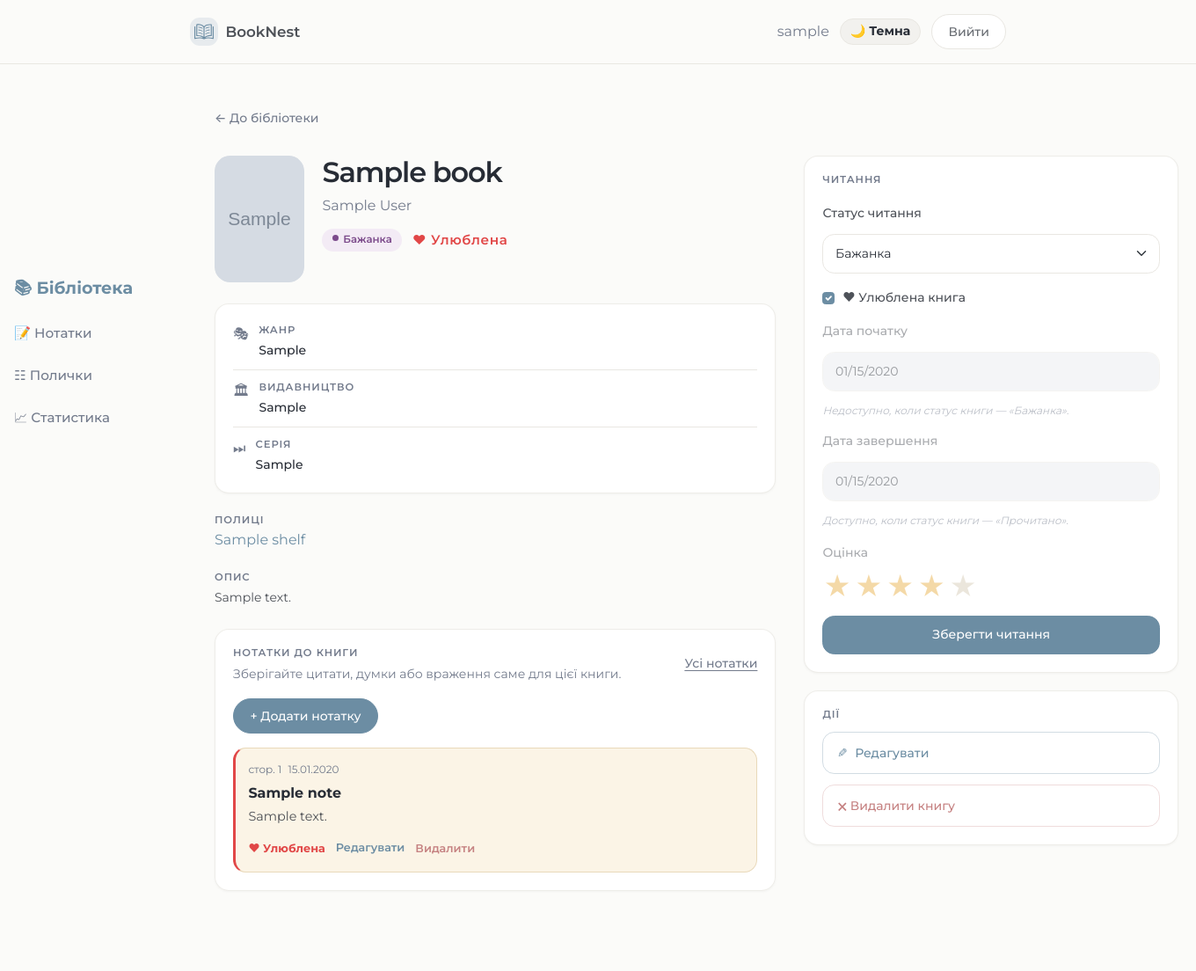
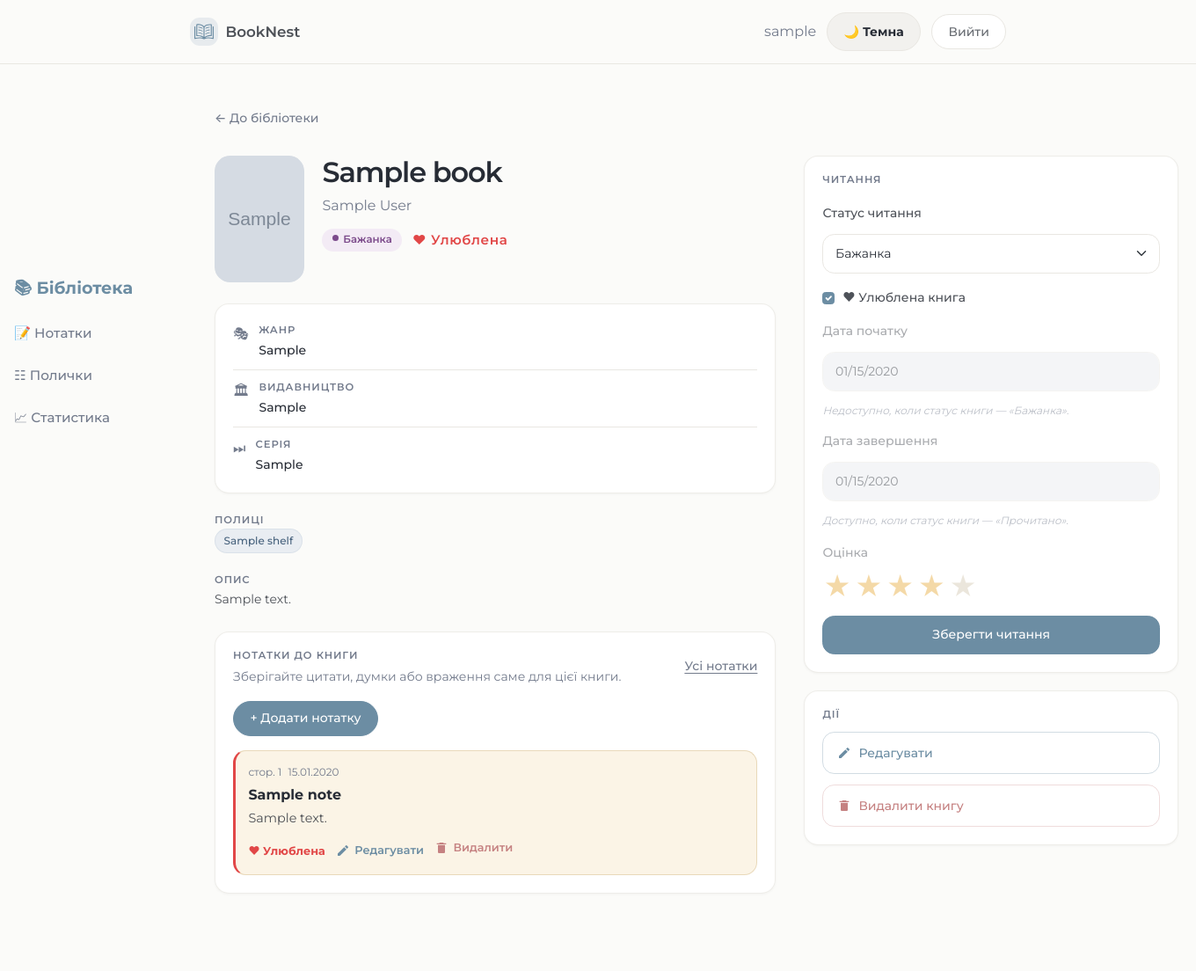
Before and after one commit to KaterynaShynkaryk/BookNest, a Django app: page /books/1/ in a window 1360 px wide. Shown: the whole page at 88% size. Before the commit the page ends 1013 px from the top, so only its background shows below. Run offline with Django 5.2, Linux system fonts and the light colour scheme; a user stored in the database is signed in; tables that the repository leaves empty hold one stand-in row (values such as "Sample post"); grey boxes marked "Sample" are stand-in pictures; parts of the project's set-up code (start-up, migrations or seed data) failed here and were passed over; some libraries are stand-ins or nearby versions.

Commit message:
replace unicode edit/delete icons with SVG sprite icons

```diff
--- a/library/templates/library/_book_grid.html
+++ b/library/templates/library/_book_grid.html
@@ -53,8 +53,8 @@
                         <summary aria-label="Дії для {{ book.title }}">⋯</summary>
                         <nav class="book-actions" aria-label="Дії для {{ book.title }}">
                             <a href="{% url 'book_detail' book.pk %}">👁 Деталі</a>
-                            <a href="{% url 'book_update' book.pk %}"><span class="mirrored-icon" aria-hidden="true">✎</span> Редагувати</a>
-                            <a class="danger-link" href="{% url 'book_delete' book.pk %}">🗙 Видалити</a>
+                            <a href="{% url 'book_update' book.pk %}"><svg class="action-icon" aria-hidden="true"><use href="#icon-edit"></use></svg> Редагувати</a>
+                            <a class="danger-link" href="{% url 'book_delete' book.pk %}"><svg class="action-icon" aria-hidden="true"><use href="#icon-delete"></use></svg> Видалити</a>
                         </nav>
                     </details>
                 </div>
--- a/library/templates/library/book_confirm_delete.html
+++ b/library/templates/library/book_confirm_delete.html
@@ -14,7 +14,7 @@
 
             <form class="delete-actions" method="post">
                 {% csrf_token %}
-                <button class="danger-submit" type="submit">🗙 Так, видалити</button>
+                <button class="danger-submit" type="submit"><svg class="action-icon" aria-hidden="true"><use href="#icon-delete"></use></svg> Так, видалити</button>
                 <a class="nav-link-button" href="{% url 'book_detail' book.pk %}">← Ні, повернутися</a>
             </form>
         </div>
--- a/library/templates/library/book_detail.html
+++ b/library/templates/library/book_detail.html
@@ -102,11 +102,11 @@
                                         <input type="hidden" name="next" value="{{ request.get_full_path }}">
                                         <button class="note-favorite-button{% if note.is_favorite %} is-active{% endif %}" type="submit" aria-label="{% if note.is_favorite %}Прибрати нотатку з улюблених{% else %}Додати нотатку в улюблені{% endif %}">{% if note.is_favorite %}♥ Улюблена{% else %}♡ В улюблені{% endif %}</button>
                                     </form>
-                                    <a class="note-edit-link" href="{% url 'note_update' note.pk %}?next={{ request.get_full_path|urlencode }}">Редагувати</a>
+                                    <a class="note-edit-link" href="{% url 'note_update' note.pk %}?next={{ request.get_full_path|urlencode }}"><svg class="action-icon" aria-hidden="true"><use href="#icon-edit"></use></svg> Редагувати</a>
                                     <form method="post" action="{% url 'note_delete' note.pk %}">
                                         {% csrf_token %}
                                         <input type="hidden" name="next" value="{{ request.get_full_path }}">
-                                        <button class="text-danger-button" type="submit">Видалити</button>
+                                        <button class="text-danger-button" type="submit"><svg class="action-icon" aria-hidden="true"><use href="#icon-delete"></use></svg> Видалити</button>
                                     </form>
                                 </div>
                             </article>
@@ -164,8 +164,8 @@
 
             <div class="side-card">
                 <h2>Дії</h2>
-                <a class="action-link primary-action" href="{% url 'book_update' book.pk %}"><span class="mirrored-icon" aria-hidden="true">✎</span> Редагувати</a>
-                <a class="action-link danger-action" href="{% url 'book_delete' book.pk %}">🗙 Видалити книгу</a>
+                <a class="action-link primary-action" href="{% url 'book_update' book.pk %}"><svg class="action-icon" aria-hidden="true"><use href="#icon-edit"></use></svg> Редагувати</a>
+                <a class="action-link danger-action" href="{% url 'book_delete' book.pk %}"><svg class="action-icon" aria-hidden="true"><use href="#icon-delete"></use></svg> Видалити книгу</a>
             </div>
         </aside>
     </section>
--- a/library/templates/library/shelf_confirm_delete.html
+++ b/library/templates/library/shelf_confirm_delete.html
@@ -13,7 +13,7 @@
 
             <form class="delete-actions" method="post">
                 {% csrf_token %}
-                <button class="danger-submit" type="submit">🗙 Так, видалити</button>
+                <button class="danger-submit" type="submit"><svg class="action-icon" aria-hidden="true"><use href="#icon-delete"></use></svg> Так, видалити</button>
                 <a class="nav-link-button" href="{% url 'shelf_list' %}">← Ні, повернутися</a>
             </form>
         </div>
--- a/library/templates/library/shelf_detail.html
+++ b/library/templates/library/shelf_detail.html
@@ -15,8 +15,8 @@
                 <summary aria-label="Дії для полички {{ shelf.name }}">⋯</summary>
                 <nav class="book-actions" aria-label="Дії для полички {{ shelf.name }}">
                     <a href="{% url 'shelf_books' shelf.pk %}">📚︎ Керувати книгами</a>
-                    <a href="{% url 'shelf_update' shelf.pk %}"><span class="mirrored-icon" aria-hidden="true">✎</span> Редагувати</a>
-                    <a class="danger-link" href="{% url 'shelf_delete' shelf.pk %}">🗙 Видалити</a>
+                    <a href="{% url 'shelf_update' shelf.pk %}"><svg class="action-icon" aria-hidden="true"><use href="#icon-edit"></use></svg> Редагувати</a>
+                    <a class="danger-link" href="{% url 'shelf_delete' shelf.pk %}"><svg class="action-icon" aria-hidden="true"><use href="#icon-delete"></use></svg> Видалити</a>
                 </nav>
             </details>
         </div>
--- a/library/templates/library/shelf_list.html
+++ b/library/templates/library/shelf_list.html
@@ -52,8 +52,8 @@
                             <summary aria-label="Дії для полички {{ shelf.name }}">⋯</summary>
                             <nav class="book-actions" aria-label="Дії для полички {{ shelf.name }}">
                                 <a href="{% url 'shelf_books' shelf.pk %}">📚︎ Керувати книгами</a>
-                                <a href="{% url 'shelf_update' shelf.pk %}"><span class="mirrored-icon" aria-hidden="true">✎</span> Редагувати</a>
-                                <a class="danger-link" href="{% url 'shelf_delete' shelf.pk %}">🗙 Видалити</a>
+                                <a href="{% url 'shelf_update' shelf.pk %}"><svg class="action-icon" aria-hidden="true"><use href="#icon-edit"></use></svg> Редагувати</a>
+                                <a class="danger-link" href="{% url 'shelf_delete' shelf.pk %}"><svg class="action-icon" aria-hidden="true"><use href="#icon-delete"></use></svg> Видалити</a>
                             </nav>
                         </details>
                     </div>
--- a/static/css/styles.css
+++ b/static/css/styles.css
@@ -990,13 +990,21 @@ a:hover {
     gap: 0.35rem;
 }
 
+.shelf-tags a,
 .shelf-tags span {
     background: var(--tag-bg);
     border-radius: 999px;
+    border: 1px solid color-mix(in srgb, var(--primary) 12%, transparent);
     color: var(--tag-text);
     font-size: 0.75rem;
     font-weight: 500;
     padding: 0.22rem 0.6rem;
+}
+
+.shelf-tags a:hover {
+    background: var(--primary-soft);
+    border-color: color-mix(in srgb, var(--primary) 32%, transparent);
+    color: var(--primary);
 }
 
 .book-card__read-date {
@@ -1678,10 +1686,31 @@ a:hover {
     }
 }
 
-.mirrored-icon {
+.icon-sprite {
+    height: 0;
+    overflow: hidden;
+    position: absolute;
+    width: 0;
+}
+
+.action-icon {
     display: inline-block;
-    transform: scaleX(-1);
-}
+    fill: currentColor;
+    flex: 0 0 auto;
+    height: 1rem;
+    vertical-align: -0.15em;
+    width: 1rem;
+}
+
+.book-actions a,
+.note-edit-link,
+.text-danger-button,
+.danger-submit {
+    align-items: center;
+    display: inline-flex;
+    gap: 0.35rem;
+}
+
 .section-heading-row {
     align-items: flex-start;
     display: flex;
@@ -2377,10 +2406,11 @@ a:hover {
     border: 1px solid var(--border);
     border-radius: 999px;
     color: var(--foreground);
-    font-size: 0.88rem;
+    font-size: 0.875rem;
     font-weight: 700;
-    line-height: 1.1;
-    padding: 0.42rem 0.68rem;
+    line-height: 1.2;
+    min-height: 2.75rem;
+    padding: 0.65rem 1.15rem;
     transition: background 0.2s ease, border-color 0.2s ease, color 0.2s ease;
 }
 
--- a/templates/base.html
+++ b/templates/base.html
@@ -21,6 +21,16 @@
     <link rel="stylesheet" href="{% static 'css/styles.css' %}">
 </head>
 <body class="{% if user.is_authenticated %}has-sidebar{% endif %} {% block body_class %}{% endblock %}">
+    <svg class="icon-sprite" aria-hidden="true" focusable="false" xmlns="http://www.w3.org/2000/svg">
+        <symbol id="icon-edit" viewBox="0 0 24 24">
+            <path d="M3 17.25V21h3.75L17.81 9.94l-3.75-3.75L3 17.25z"/>
+            <path d="M20.71 7.04a1 1 0 0 0 0-1.41l-2.34-2.34a1 1 0 0 0-1.41 0l-1.83 1.83 3.75 3.75 1.83-1.83z"/>
+        </symbol>
+        <symbol id="icon-delete" viewBox="0 0 24 24">
+            <path d="M6 19c0 1.1.9 2 2 2h8c1.1 0 2-.9 2-2V7H6v12z"/>
+            <path d="M8 4l1-1h6l1 1h4v2H4V4h4z"/>
+        </symbol>
+    </svg>
     {% block app_nav %}
         {% if user.is_authenticated %}
             <aside class="app-sidebar" aria-label="Основна навігація">
```
Also changed, not shown: library/templates/library/note_list.html (+4 -4 lines), library/tests.py (+13 -6 lines).
